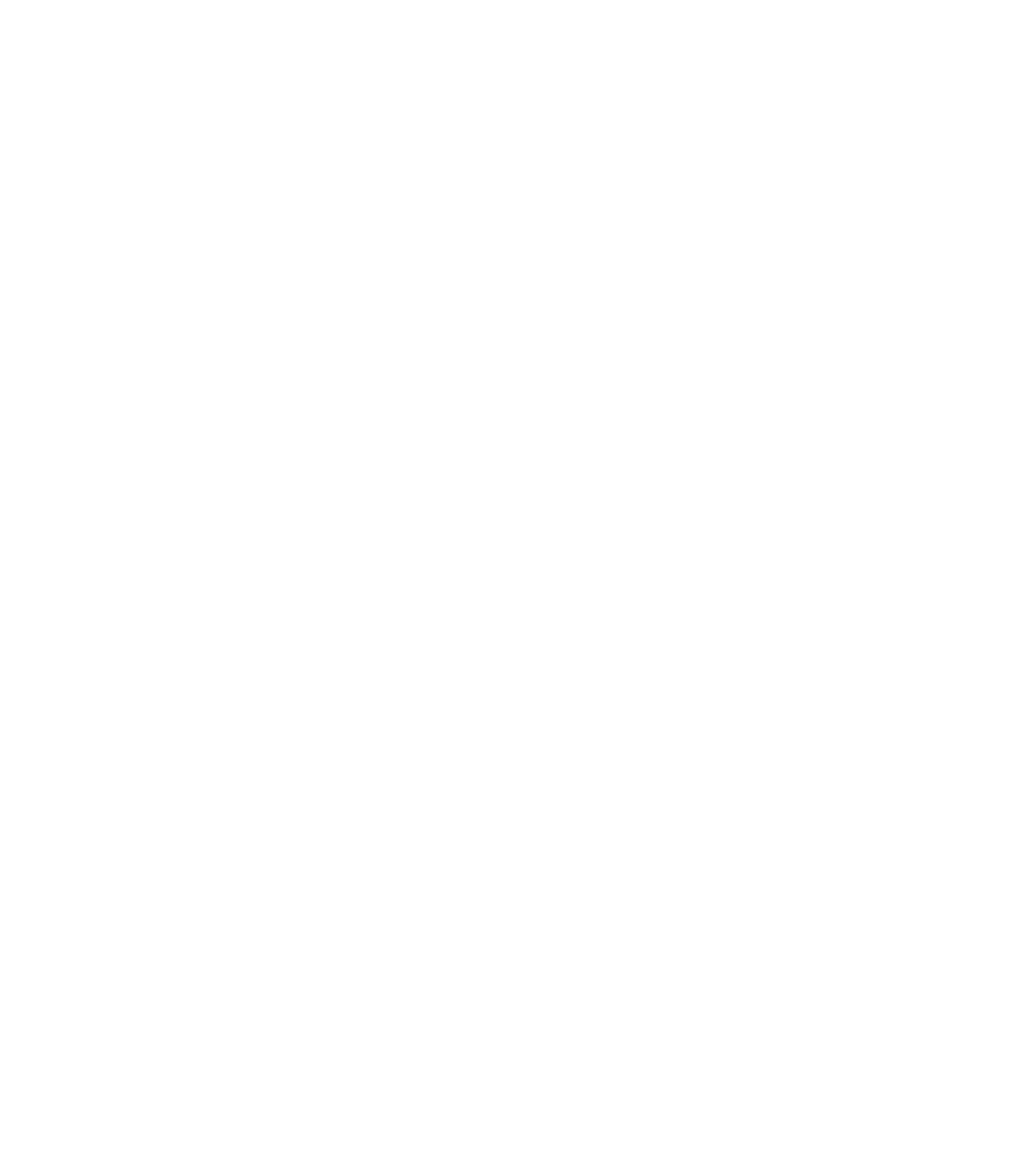
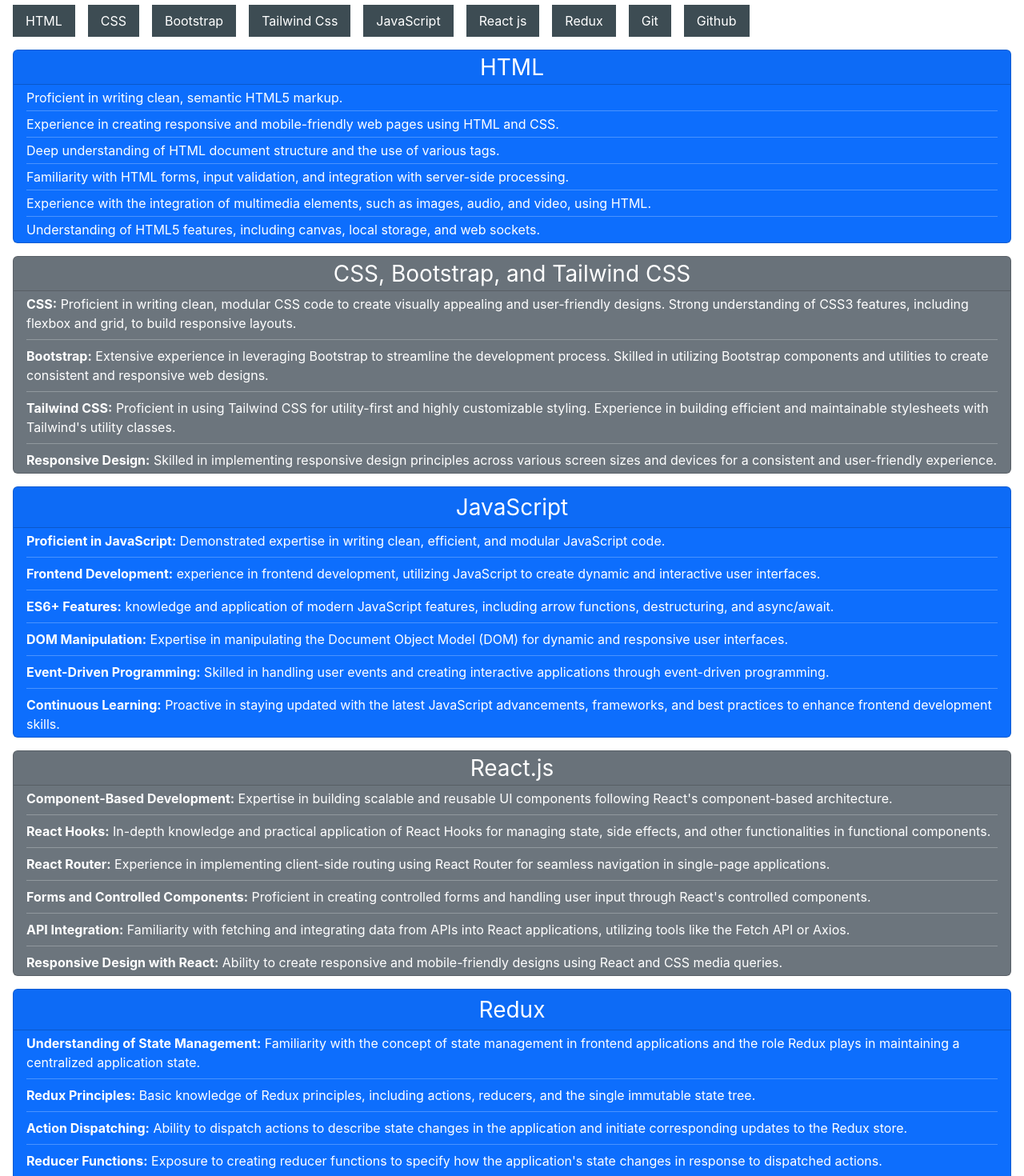
Before and after one commit to DarshitDhamecha/Portfolio, a React (Create React App) app: page /skills in a window 1280 px wide. Shown: the part 120-1590 px from the top of the page at 80% size. Before the commit the page ends 800 px from the top, so only its background shows below. Built offline with nearby package versions, Linux system fonts and the light colour scheme; a web font is replaced by a local one.

Commit message:
add details in skills page

```diff
--- a/src/App.css
+++ b/src/App.css
@@ -61,6 +61,10 @@
   height: 220px;
 }
 
+li{
+  list-style-type: none;
+}
+
 @media (max-width: 768px) {
   .content {
     text-align: center;
--- a/src/pages/Skills.jsx
+++ b/src/pages/Skills.jsx
@@ -7,9 +7,103 @@
             <div className='w-100 mt-2'>
                 <div className='mx-auto h-[2px] w-[125px] bg-[#3d4c53]'></div>
             </div>
-            <div className='w-100 px-3 mt-4'>
-                <div className='flex gap-3'>
 
+            <div className='w-100 flex px-3 gap-3 flex-wrap my-3'>
+                <a href="#" className='py-2 px-3 text-[#fff] bg-[#3d4c53]'>HTML</a>
+                <a href="#css" className='py-2 px-3 text-[#fff] bg-[#3d4c53]'>CSS</a>
+                <a href="#css" className='py-2 px-3 text-[#fff] bg-[#3d4c53]'>Bootstrap</a>
+                <a href="#css" className='py-2 px-3 text-[#fff] bg-[#3d4c53]'>Tailwind Css</a>
+                <a href="#" className='py-2 px-3 text-[#fff] bg-[#3d4c53]'>JavaScript</a>
+                <a href="#" className='py-2 px-3 text-[#fff] bg-[#3d4c53]'>React js</a>
+                <a href="#" className='py-2 px-3 text-[#fff] bg-[#3d4c53]'>Redux</a>
+                <a href="#" className='py-2 px-3 text-[#fff] bg-[#3d4c53]'>Git</a>
+                <a href="#" className='py-2 px-3 text-[#fff] bg-[#3d4c53]'>Github</a>
+            </div>
+
+
+            <div className='w-100 px-3'>
+                <div className="card text-bg-primary">
+                    <div className="card-header px-2 p-0 fs-3 text-center">HTML</div>
+                    <div className="card-body py-1">
+                        <ul>
+                            <li>Proficient in writing clean, semantic HTML5 markup.</li>
+                            <hr className='my-1' />
+                            <li>Experience in creating responsive and mobile-friendly web pages using HTML and CSS.</li>
+                            <hr className='my-1' />
+                            <li>Deep understanding of HTML document structure and the use of various tags.</li>
+                            <hr className='my-1' />
+                            <li>Familiarity with HTML forms, input validation, and integration with server-side processing.</li>
+                            <hr className='my-1' />
+                            <li>Experience with the integration of multimedia elements, such as images, audio, and video, using HTML.</li>
+                            <hr className='my-1' />
+                            <li>Understanding of HTML5 features, including canvas, local storage, and web sockets.</li>
+                        </ul>
+                    </div>
+                </div>
+                <div className="card text-bg-secondary mt-3">
+                    <div className="card-header text-center fs-3 p-0 px-2">CSS, Bootstrap, and Tailwind CSS</div>
+                    <div className="card-body py-1">
+                        <ul>
+                            <li><strong>CSS:</strong> Proficient in writing clean, modular CSS code to create visually appealing and user-friendly designs. Strong understanding of CSS3 features, including flexbox and grid, to build responsive layouts.</li>
+                            <hr className='my-2' />
+                            <li><strong>Bootstrap:</strong> Extensive experience in leveraging Bootstrap to streamline the development process. Skilled in utilizing Bootstrap components and utilities to create consistent and responsive web designs.</li>
+                            <hr className='my-2' />
+                            <li><strong>Tailwind CSS:</strong> Proficient in using Tailwind CSS for utility-first and highly customizable styling. Experience in building efficient and maintainable stylesheets with Tailwind's utility classes.</li>
+                            <hr className='my-2' />
+                            <li><strong>Responsive Design:</strong> Skilled in implementing responsive design principles across various screen sizes and devices for a consistent and user-friendly experience.</li>
+                        </ul>
+                    </div>
+                </div>
+                <div className="card text-bg-primary mt-3">
+                    <div className="card-header fs-3 py-1 text-center">JavaScript</div>
+                    <div className="card-body py-1">
+                        <ul>
+                            <li><strong>Proficient in JavaScript:</strong> Demonstrated expertise in writing clean, efficient, and modular JavaScript code.</li>
+                            <hr className='my-2' />
+                            <li><strong>Frontend Development:</strong>  experience in frontend development, utilizing JavaScript to create dynamic and interactive user interfaces.</li>
+                            <hr className='my-2' />
+                            <li><strong>ES6+ Features:</strong> knowledge and application of modern JavaScript features, including arrow functions, destructuring, and async/await.</li>
+                            <hr className='my-2' />
+                            <li><strong>DOM Manipulation:</strong> Expertise in manipulating the Document Object Model (DOM) for dynamic and responsive user interfaces.</li>
+                            <hr className='my-2' />
+                            <li><strong>Event-Driven Programming:</strong> Skilled in handling user events and creating interactive applications through event-driven programming.</li>
+                            <hr className='my-2' />
+                            <li><strong>Continuous Learning:</strong> Proactive in staying updated with the latest JavaScript advancements, frameworks, and best practices to enhance frontend development skills.</li>
+                        </ul>
+                    </div>
+                </div>
+                <div className="card text-bg-secondary mt-3">
+                    <div className="card-header text-center fs-3 p-0 px-2">React.js</div>
+                    <div className="card-body py-1">
+                        <ul>
+                            <li><strong>Component-Based Development:</strong> Expertise in building scalable and reusable UI components following React's component-based architecture.</li>
+                            <hr className='my-2' />
+                            <li><strong>React Hooks:</strong> In-depth knowledge and practical application of React Hooks for managing state, side effects, and other functionalities in functional components.</li>
+                            <hr className='my-2' />
+                            <li><strong>React Router:</strong> Experience in implementing client-side routing using React Router for seamless navigation in single-page applications.</li>
+                            <hr className='my-2' />
+                            <li><strong>Forms and Controlled Components:</strong> Proficient in creating controlled forms and handling user input through React's controlled components.</li>
+                            <hr className='my-2' />
+                            <li><strong>API Integration:</strong> Familiarity with fetching and integrating data from APIs into React applications, utilizing tools like the Fetch API or Axios.</li>
+                            <hr className='my-2' />
+                            <li><strong>Responsive Design with React:</strong> Ability to create responsive and mobile-friendly designs using React and CSS media queries.</li>
+                        </ul>
+                    </div>
+                </div>
+                <div className="card text-bg-primary mt-3">
+                    <div className="card-header fs-3 py-1 text-center">Redux</div>
+                    <div className="card-body py-1">
+                        <ul>
+                            <li><strong>Understanding of State Management:</strong> Familiarity with the concept of state management in frontend applications and the role Redux plays in maintaining a centralized application state.</li>
+                            <hr className='my-2' />
+                            <li><strong>Redux Principles:</strong> Basic knowledge of Redux principles, including actions, reducers, and the single immutable state tree.</li>
+                            <hr className='my-2' />
+                            <li><strong>Action Dispatching:</strong> Ability to dispatch actions to describe state changes in the application and initiate corresponding updates to the Redux store.</li>
+                            <hr className='my-2' />
+                            <li><strong>Reducer Functions:</strong> Exposure to creating reducer functions to specify how the application's state changes in response to dispatched actions.</li>
+                            <hr className='my-2' />
+                        </ul>
+                    </div>
                 </div>
             </div>
         </>
```
